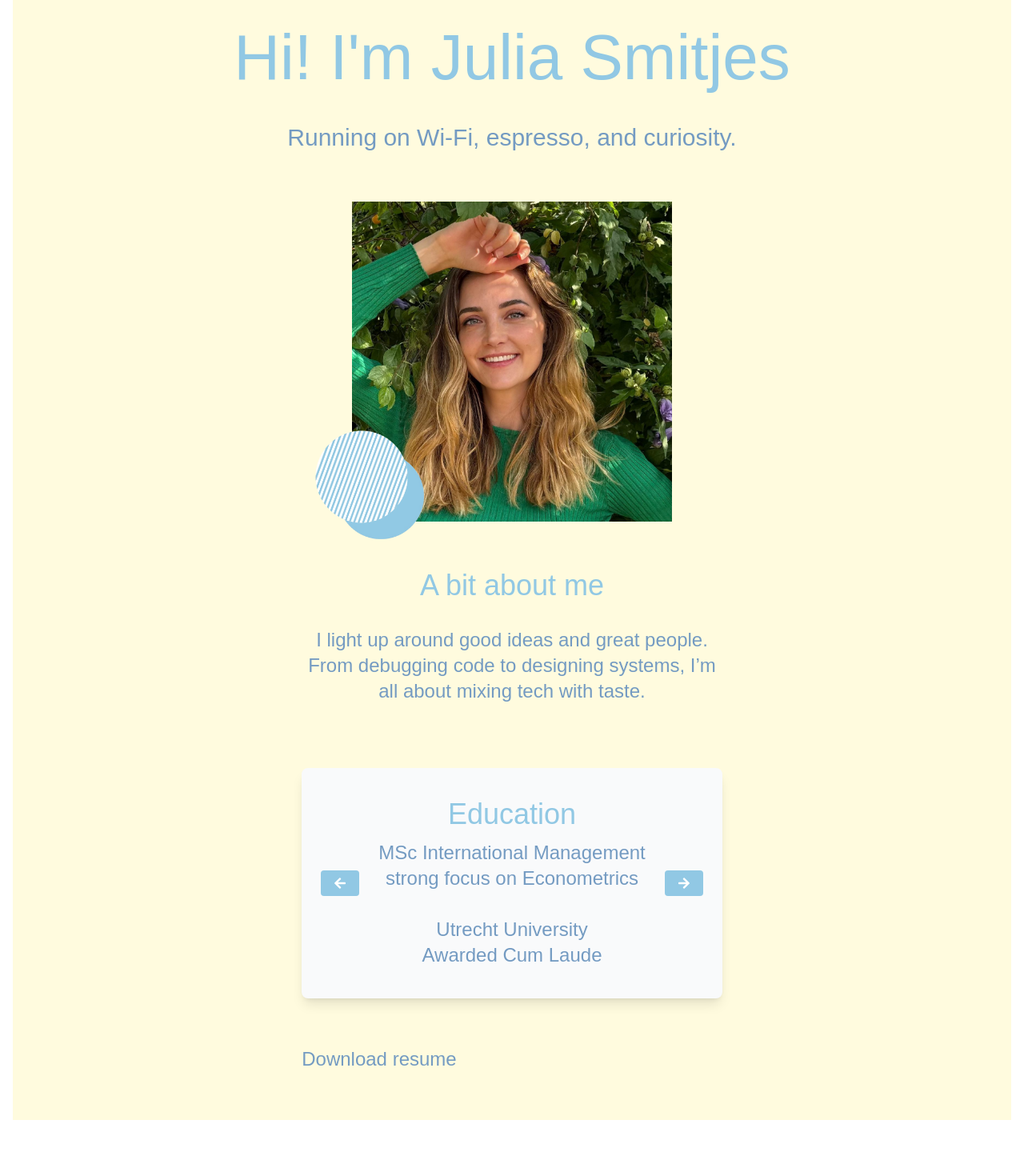
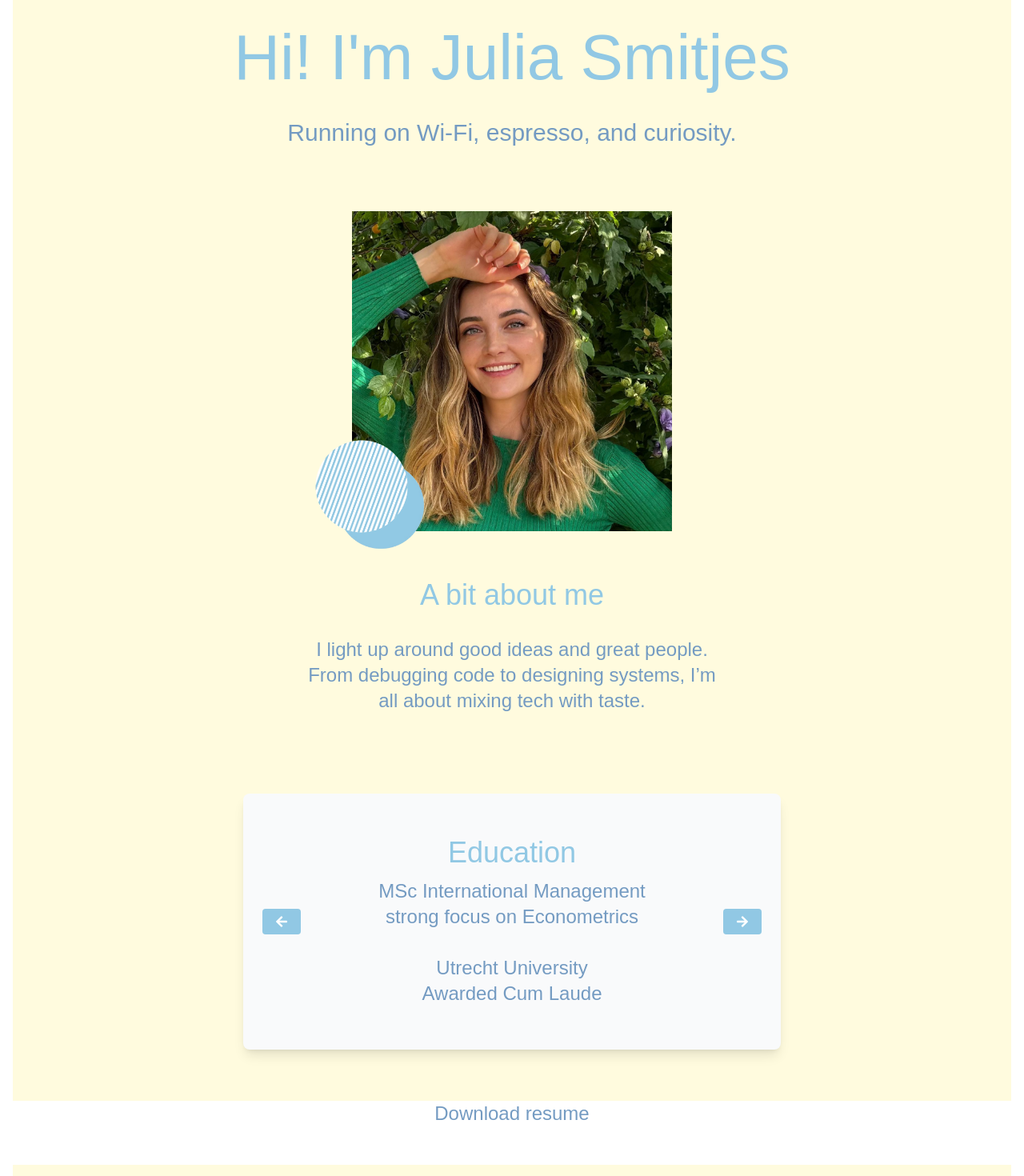
Before and after one commit to Juliasmitjes/0-portfolio, a React (Vite) app: page / in a window 1280 px wide. Shown: the part 200-1670 px from the top of the page at 80% size. Built offline with nearby package versions, Linux system fonts and the light colour scheme; a web font is replaced by a local one.

Commit message:
from grid to flex

```diff
--- a/src/components/Carousel.jsx
+++ b/src/components/Carousel.jsx
@@ -54,7 +54,7 @@ const TextCarousel = () => {
   };
 
   return (
-    <div className="flex items-center justify-between bg-gray-50 rounded-lg shadow-lg px-6 py-8 h-72 w-full max-w-4xl mx-auto">
+    <div className="flex items-center justify-between bg-gray-50 rounded-lg shadow-lg px-6 py-8 h-80 w-full">
 
       <button
         onClick={handlePrev}
@@ -64,7 +64,7 @@ const TextCarousel = () => {
       </button>
 
 
-      <div className="text-center w-full px-6">
+      <div className="text-center px-6">
         {slides[index]}
       </div>
 
--- a/src/pages/Home.jsx
+++ b/src/pages/Home.jsx
@@ -4,11 +4,12 @@ import Resume from './Resume.jsx';
 
 const Home = () => {
   return (
-    <div className="grid grid-rows-2 place-items-center justify-center bg-myWarm pt-16 mx-4">
+    <div className="flex flex-col items-center bg-myWarm pt-16 mx-4">
+
       <h1 className="text-[80px] font-myHeader text-myBlue">
         Hi! I'm Julia Smitjes
       </h1>
-      <p className="text-3xl font-myText text-myOcean pb-10">
+      <p className="text-3xl font-myText text-myOcean pt-4 pb-20">
         Running on Wi-Fi, espresso, and curiosity.
       </p>
 
@@ -25,14 +26,13 @@ const Home = () => {
       <h1 className="text-4xl font-myHeader text-myBlue pb-8">
         A bit about me
       </h1>
-      <p className="text-2xl font-myText text-myOcean pb-20 max-w-lg text-center">
+      <p className="text-2xl font-myText text-myOcean pb-25 max-w-lg text-center">
         I light up around good ideas and great people. From debugging code to designing systems, I’m all about mixing tech with taste.
       </p>
       </div>
-    <div id="resume-section">
+    <div id="resume-section" className="w-2xl h-96">
       <Resume />
     </div>
-
   </div>
   )
 }
--- a/src/pages/Resume.jsx
+++ b/src/pages/Resume.jsx
@@ -4,9 +4,12 @@ const Resume = () => {
   return (
    <>
    <TextCarousel />
-   <div className="my-15">
-     <button href="#" className="text-2xl font-myText text-myOcean hover:text-myBlue cursor-pointer"> Download resume </button>
-   </div>
+   <div className="flex justify-center my-16">
+    <button className="text-2xl font-myText text-myOcean hover:text-myBlue cursor-pointer">
+      Download resume
+    </button>
+  </div>
+
 
 
    </>
```
